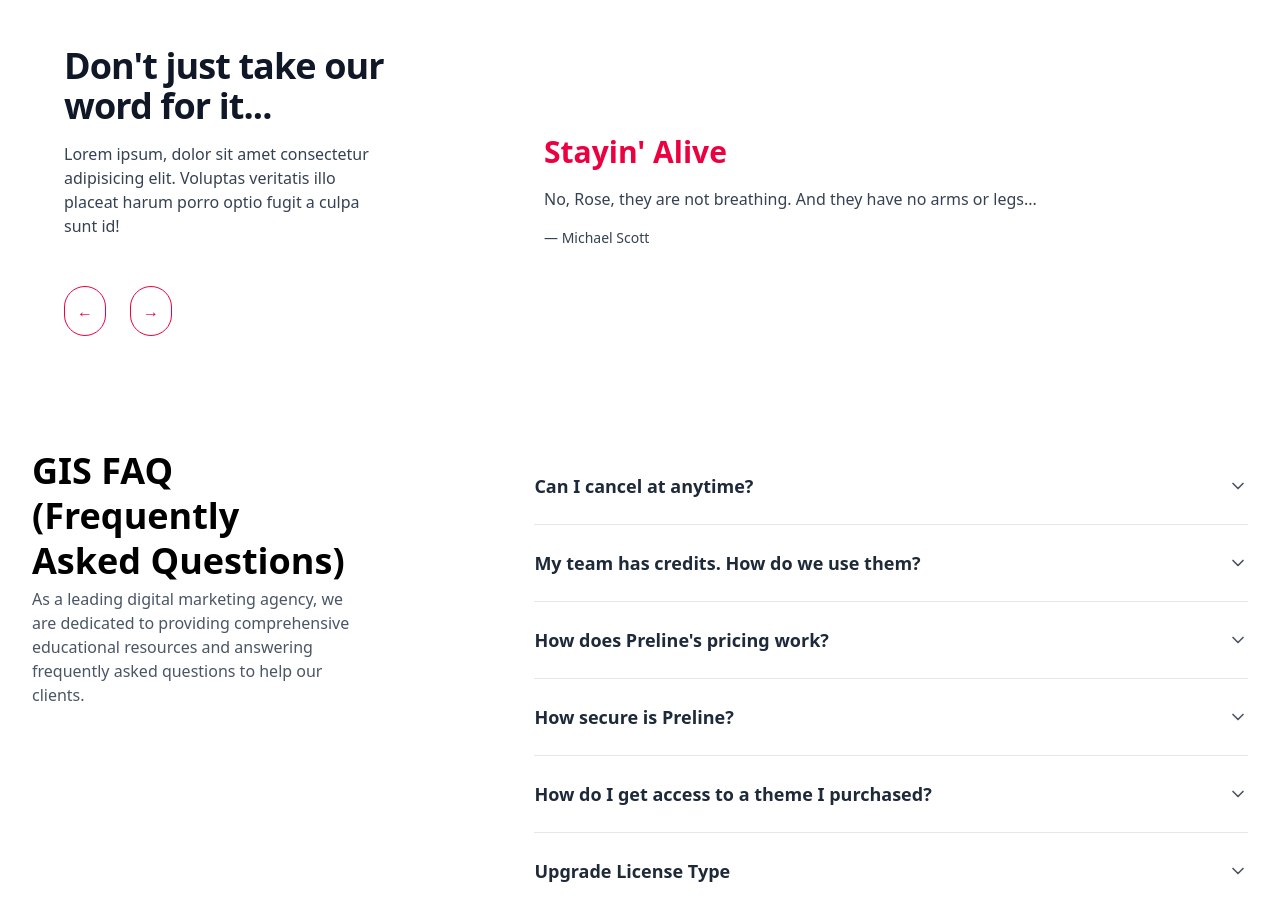
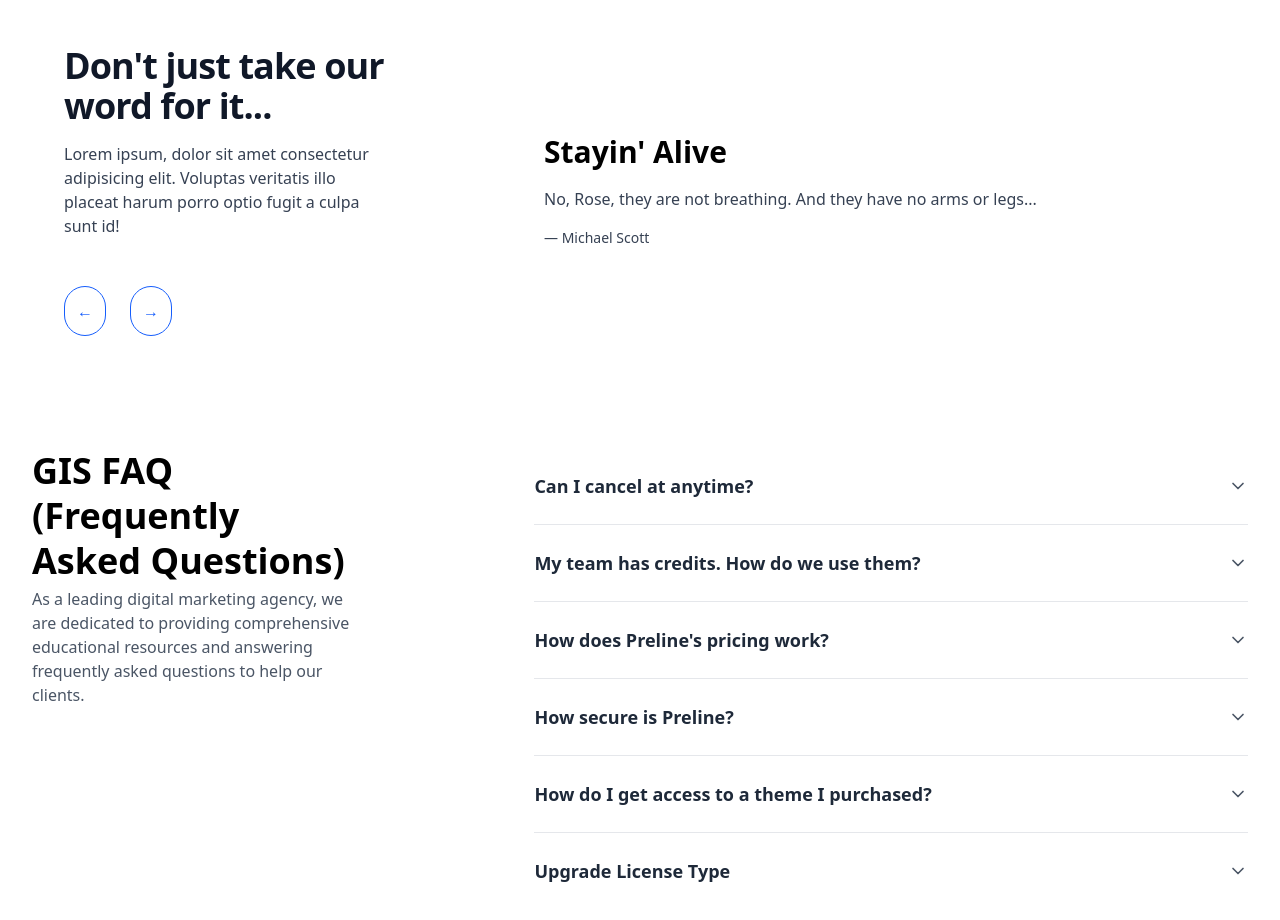
Before and after one commit to Floonder/Floonder-FE, a React (Vite) app: page / in a window 1280 px wide. Shown: the part 960-1880 px from the top of the page. Built offline with nearby package versions, Linux system fonts and the light colour scheme.

Commit message:
Update Testimoni component styles for improved accessibility and visual consistency

```diff
--- a/src/components/Testimoni.jsx
+++ b/src/components/Testimoni.jsx
@@ -25,7 +25,7 @@ const Testimoni = () => {
               <button
                 onClick={() => instanceRef.current?.prev()}
                 aria-label="Previous slide"
-                className="rounded-full border border-rose-600 p-3 text-rose-600 transition hover:bg-rose-600 hover:text-white"
+                className="rounded-full border border-blue-600 p-3 text-blue-600 transition hover:bg-blue-600 hover:text-white"
               >
                 &#8592;
               </button>
@@ -33,7 +33,7 @@ const Testimoni = () => {
               <button
                 onClick={() => instanceRef.current?.next()}
                 aria-label="Next slide"
-                className="rounded-full border border-rose-600 p-3 text-rose-600 transition hover:bg-rose-600 hover:text-white"
+                className="rounded-full border border-blue-600 p-3 text-blue-600 transition hover:bg-blue-600 hover:text-white"
               >
                 &#8594;
               </button>
@@ -44,7 +44,7 @@ const Testimoni = () => {
             <div className="keen-slider__slide">
               <blockquote className="flex flex-col justify-between bg-white p-6 shadow-lg sm:p-8 lg:p-16">
                 <div>
-                  <p className="text-2xl font-bold text-rose-600 sm:text-3xl">
+                  <p className="text-2xl font-bold text-black sm:text-3xl">
                     Stayin' Alive
                   </p>
                   <p className="mt-4 leading-relaxed text-gray-700">
@@ -61,7 +61,7 @@ const Testimoni = () => {
             <div className="keen-slider__slide">
               <blockquote className="flex flex-col justify-between bg-white p-6 shadow-lg sm:p-8 lg:p-16">
                 <div>
-                  <p className="text-2xl font-bold text-rose-600 sm:text-3xl">
+                  <p className="text-2xl font-bold text-black sm:text-3xl">
                     Amazing Service!
                   </p>
                   <p className="mt-4 leading-relaxed text-gray-700">
```
